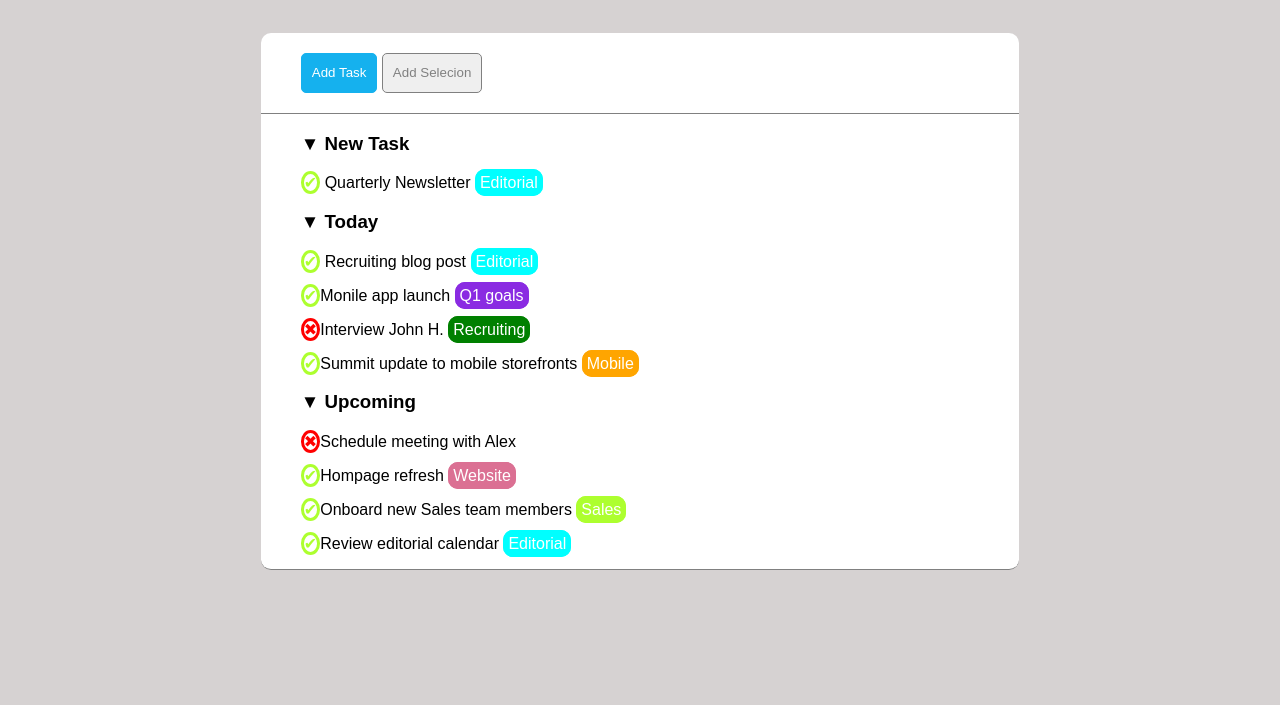
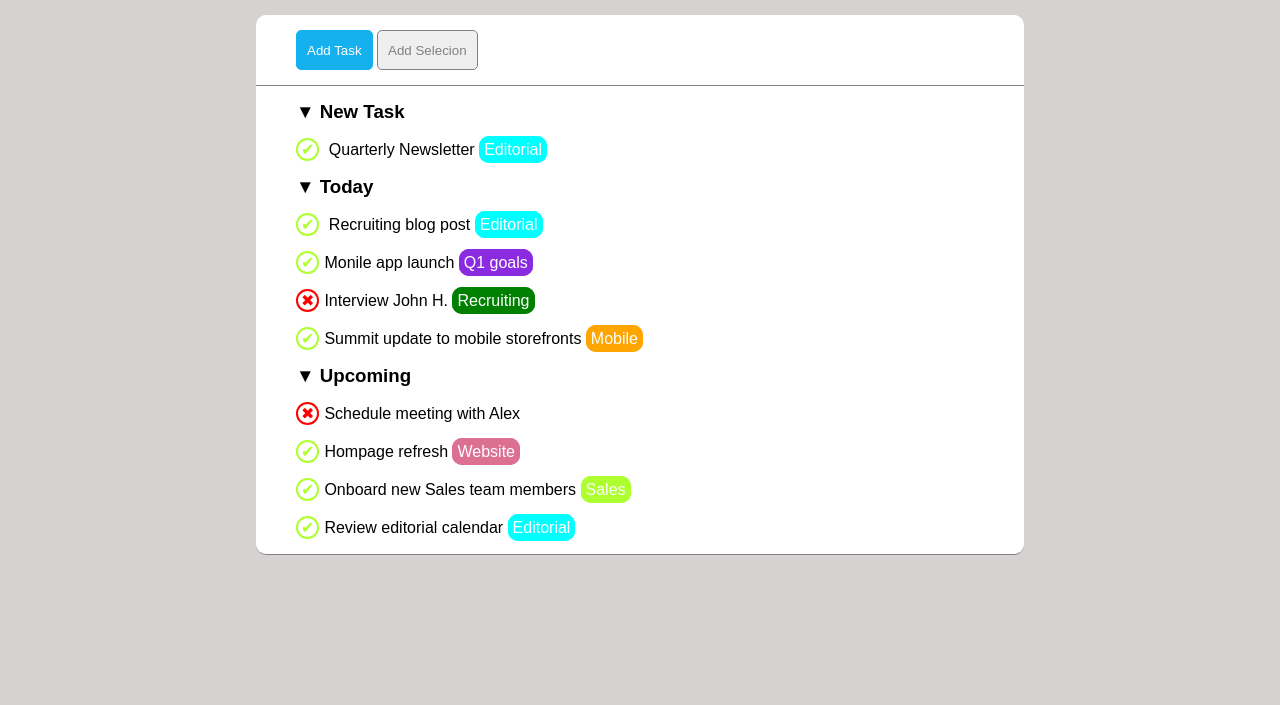
Before and after one commit to Alessandro-Moroni/html-css-toboolist, a plain HTML site: page index.html in a window 1280 px wide. Shown: the part 95-800 px from the top of the page. Drawn offline with Linux system fonts and the light colour scheme.

Commit message:
[fix]all

```diff
--- a/css/style.css
+++ b/css/style.css
@@ -1,6 +1,6 @@
 *{
-  border: 0;
   padding: 0;
+  margin: 0;
   box-sizing: border-box;
 
 }
@@ -8,12 +8,14 @@
 body{
   background-color: rgb(214, 210, 210);
   font-family: Arial, Helvetica, sans-serif;
+
 }
 
 /* header */
 header{
   background-color: white;
   margin:0 0 40px 0;
+  padding: 10px 0 10px 20px;
 
 }
 
@@ -23,13 +25,16 @@ header{
 
 h1{
   display: inline-block;
+  vertical-align: middle;
+  font-size: 40px;
+  font-weight: bold;
 }
 
 /* intestazione */
 .intestazione{
-  padding: 20px 0 20px 40px;
+  padding: 15px 0 1px 40px;
   border-bottom: solid gray 1px;
-  padding-left: 40px;
+  padding-bottom: 15px;
 }
 .corpo{
   background-color: white;
@@ -39,12 +44,17 @@ h1{
   border-radius: 10px 10px;
 }
 
-main div button{
+main div div button{
   height: 40px;
   padding: 10px;
   border: solid 1px gray;
   border-radius: 5px;
   color: grey;
+  cursor: pointer;
+}
+
+main div div button:hover{
+  background-color: rgb(207, 199, 199);
 }
 
 #pulsante{
@@ -53,15 +63,18 @@ main div button{
   border: solid 1px rgb(21, 177, 238);
 }
 
-hr{
-  color: black;
+#pulsante:hover{
+  background-color: rgb(80, 206, 238);
 }
 
 /* corpo centrale */
+h3{
+  margin-top: 15px;
+}
 
 li{
   list-style: none;
-  margin-bottom: 15px;
+  margin: 15px 0;
 }
 
 .centro{
@@ -82,39 +95,45 @@ span{
 
 }
 
-.viola{
+.goals{
   background-color: blueviolet;
   border: solid blueviolet 5px;
 }
 
-.verde-scuro{
+.recruiting{
   background-color: green;
   border: solid green 5px;
 }
 
-.arancio{
+.mobile{
   background-color: orange;
   border: solid orange 5px;
 }
 
-.rosa{
+.website{
   background-color: palevioletred;
   border: solid palevioletred 5px;
 }
 
-.verde-chiaro{
+.sales{
   background-color: greenyellow;
   border: solid greenyellow 5px;
 }
 
 .v{
+  display: inline-block;
   color: greenyellow;
-  border: solid greenyellow;
+  border: solid greenyellow 2px;
   border-radius: 50%;
+  margin-right: 5px;
+  padding: 0 3px;
 }
 
 .x{
+  display: inline-block;
   color: red;
-  border: solid red;
+  border: solid red 2px;
   border-radius: 50%;
+  margin-right: 5px;
+  padding: 0 3px;
 }
--- a/index.html
+++ b/index.html
@@ -35,17 +35,17 @@
           <h3>&#9660; Today</h3>
           <ul>
             <li><span class="v">&#10004</span> Recruiting blog post <span class="editorial">Editorial</span></li>
-            <li><span class="v">&#10004</span>Monile app launch <span class="viola">Q1 goals</span></li>
-            <li><span class="x">&#10006</span>Interview John H. <span class="verde-scuro">Recruiting</span></li>
-            <li><span class="v">&#10004</span>Summit update to mobile storefronts <span class="arancio">Mobile</span></li>
+            <li><span class="v">&#10004</span>Monile app launch <span class="goals">Q1 goals</span></li>
+            <li><span class="x">&#10006</span>Interview John H. <span class="recruiting">Recruiting</span></li>
+            <li><span class="v">&#10004</span>Summit update to mobile storefronts <span class="mobile">Mobile</span></li>
           </ul>
         </div>
         <div>
           <h3>&#9660; Upcoming</h3>
           <ul>
             <li><span class="x">&#10006</span>Schedule meeting with Alex</li>
-            <li><span class="v">&#10004</span>Hompage refresh <span class="rosa">Website</span></li>
-            <li><span class="v">&#10004</span>Onboard new Sales team members <span class="verde-chiaro">Sales</span></li>
+            <li><span class="v">&#10004</span>Hompage refresh <span class="website">Website</span></li>
+            <li><span class="v">&#10004</span>Onboard new Sales team members <span class="sales">Sales</span></li>
             <li><span class="v">&#10004</span>Review editorial calendar <span class="editorial">Editorial</span></li>
           </ul>
         </div>
```
